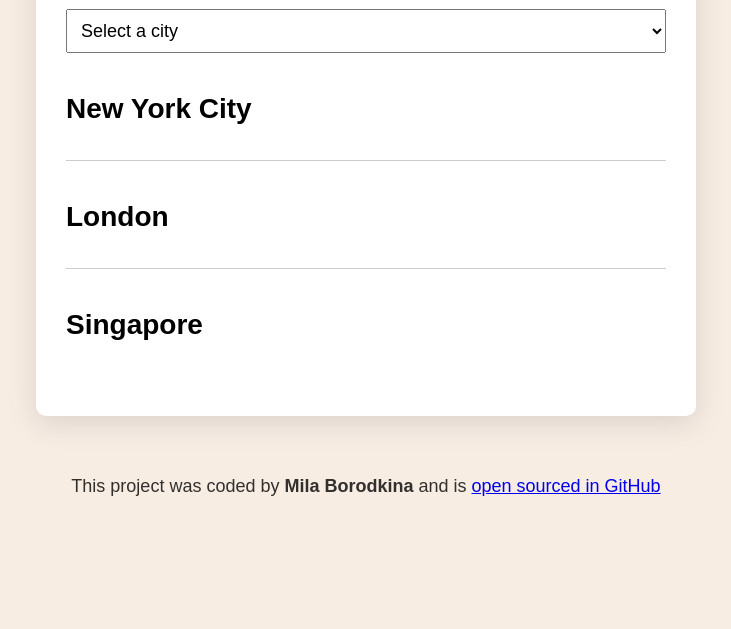
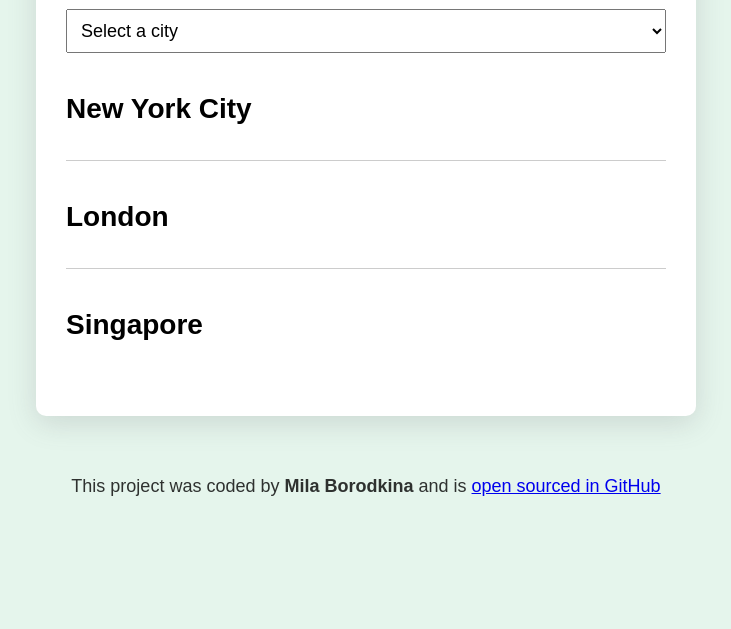
Before and after one commit to Pacific-Whale/world-clock, a plain HTML site: page index.html in a window 1280 px wide. Shown: the part 171-800 px from the top of the page, without its empty margins (274-1005 px from the left). Drawn offline with nearby package versions, Linux system fonts and the light colour scheme; a script that the page names is missing.

Commit message:
Changing the background color

```diff
--- a/css/style.css
+++ b/css/style.css
@@ -1,5 +1,5 @@
 body {
-  background-color: rgb(248, 237, 227);
+  background-color: rgb(229, 245, 236);
   font-family: sans-serif;
 }
 
```
